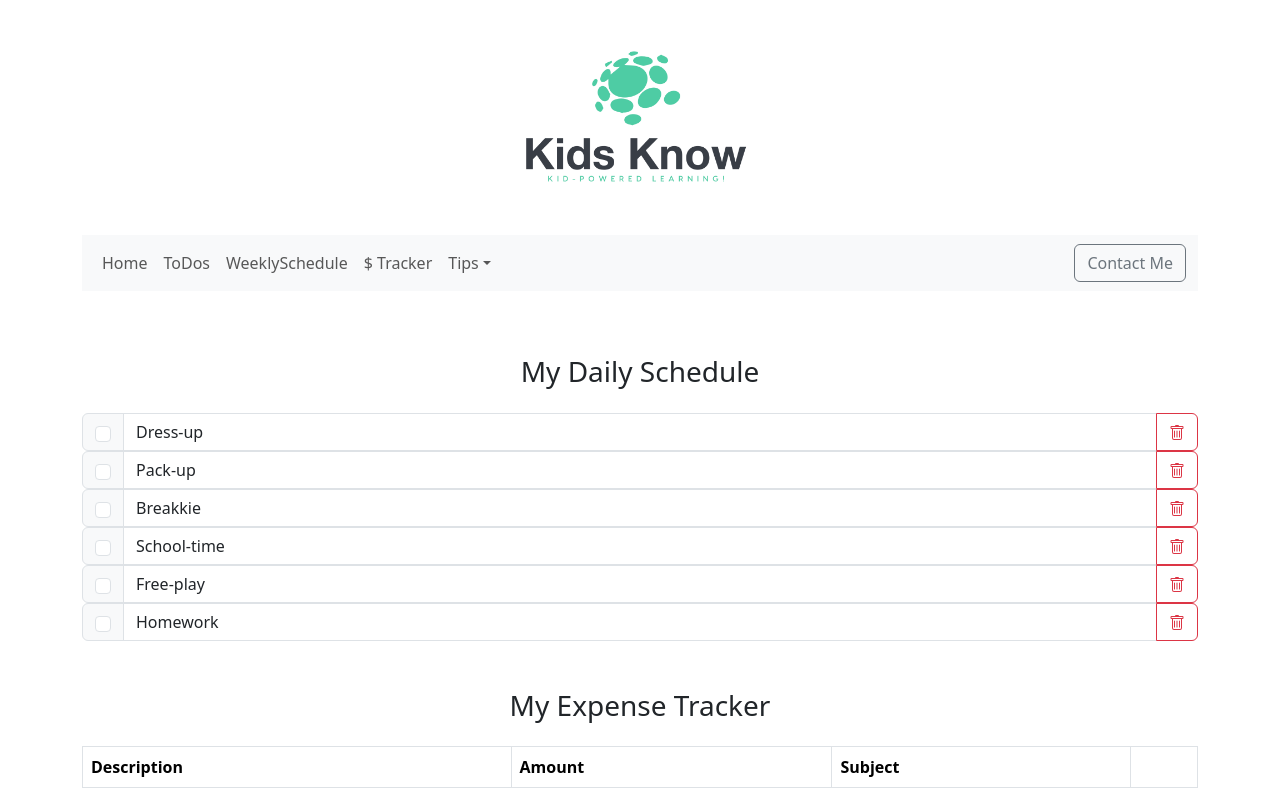
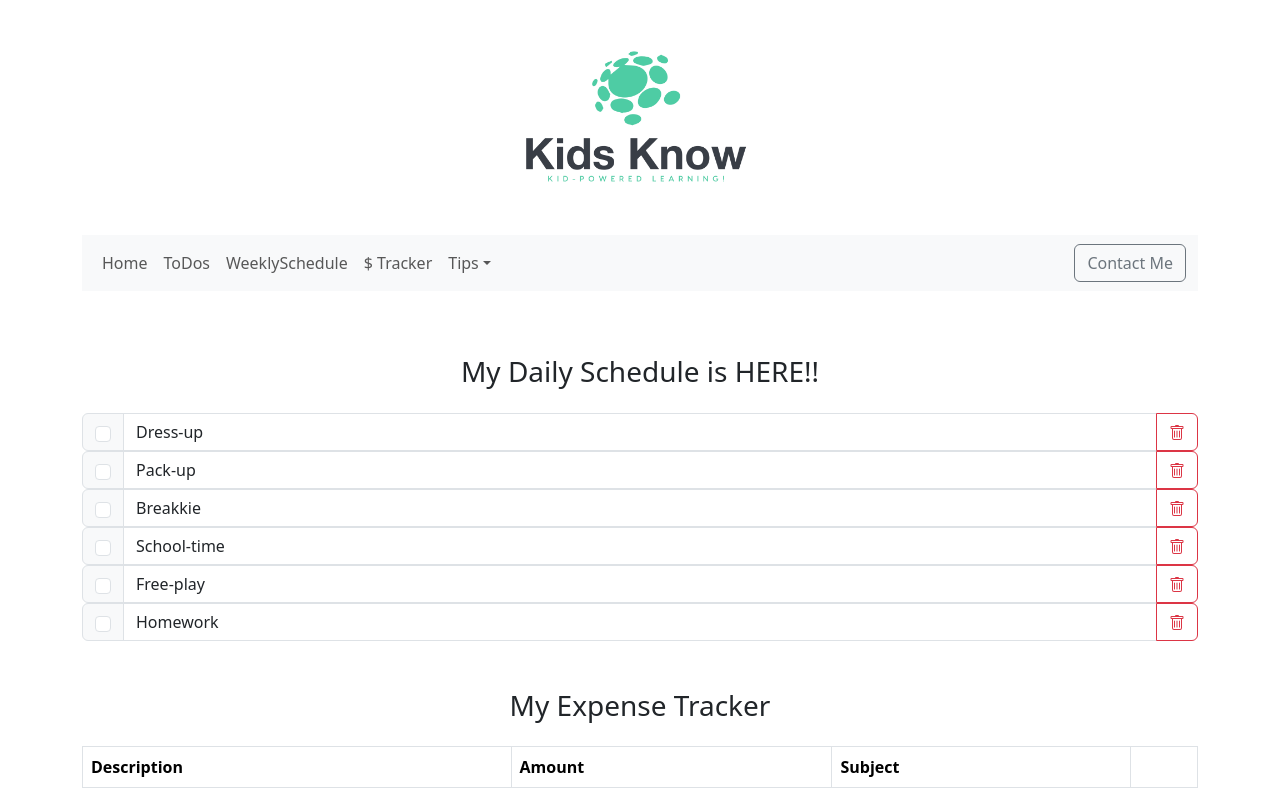
Before and after one commit to YuJi-2023/kids-know, a React (Create React App) app: page / in a window 1280 px wide. Shown: the top 800 px of the page. Built offline with nearby package versions, Linux system fonts and the light colour scheme.

Commit message:
test after rename

```diff
--- a/src/components/HomePage/Todos.js
+++ b/src/components/HomePage/Todos.js
@@ -8,7 +8,7 @@ const Todos = () => {
   return (
     <>
       <Container className="my-5">
-        <h3 className="text-center mb-4"> My Daily Schedule</h3>
+        <h3 className="text-center mb-4"> My Daily Schedule is HERE!!</h3>
         <div>
           {todos.map((todo) => (
             <TodoItem
```
